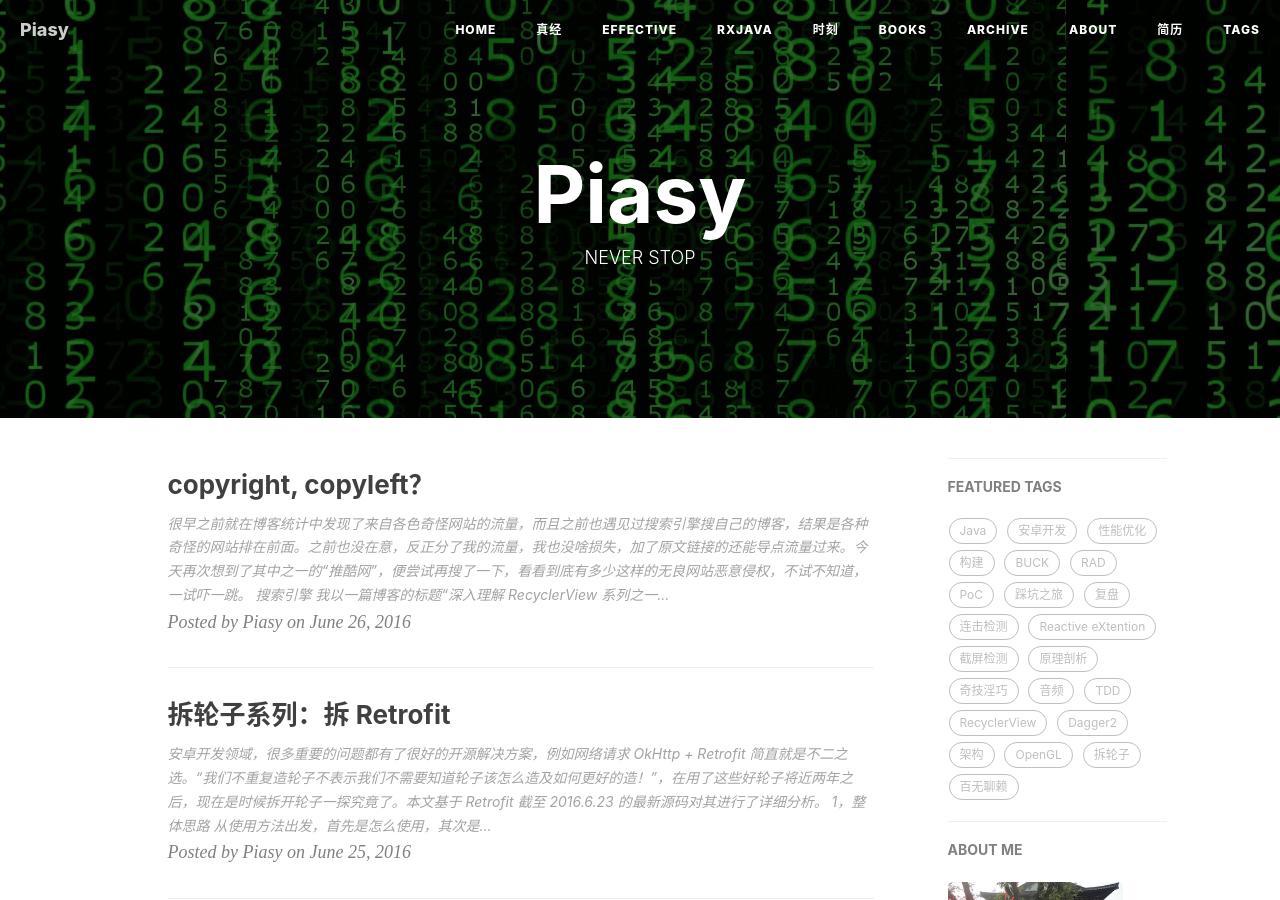
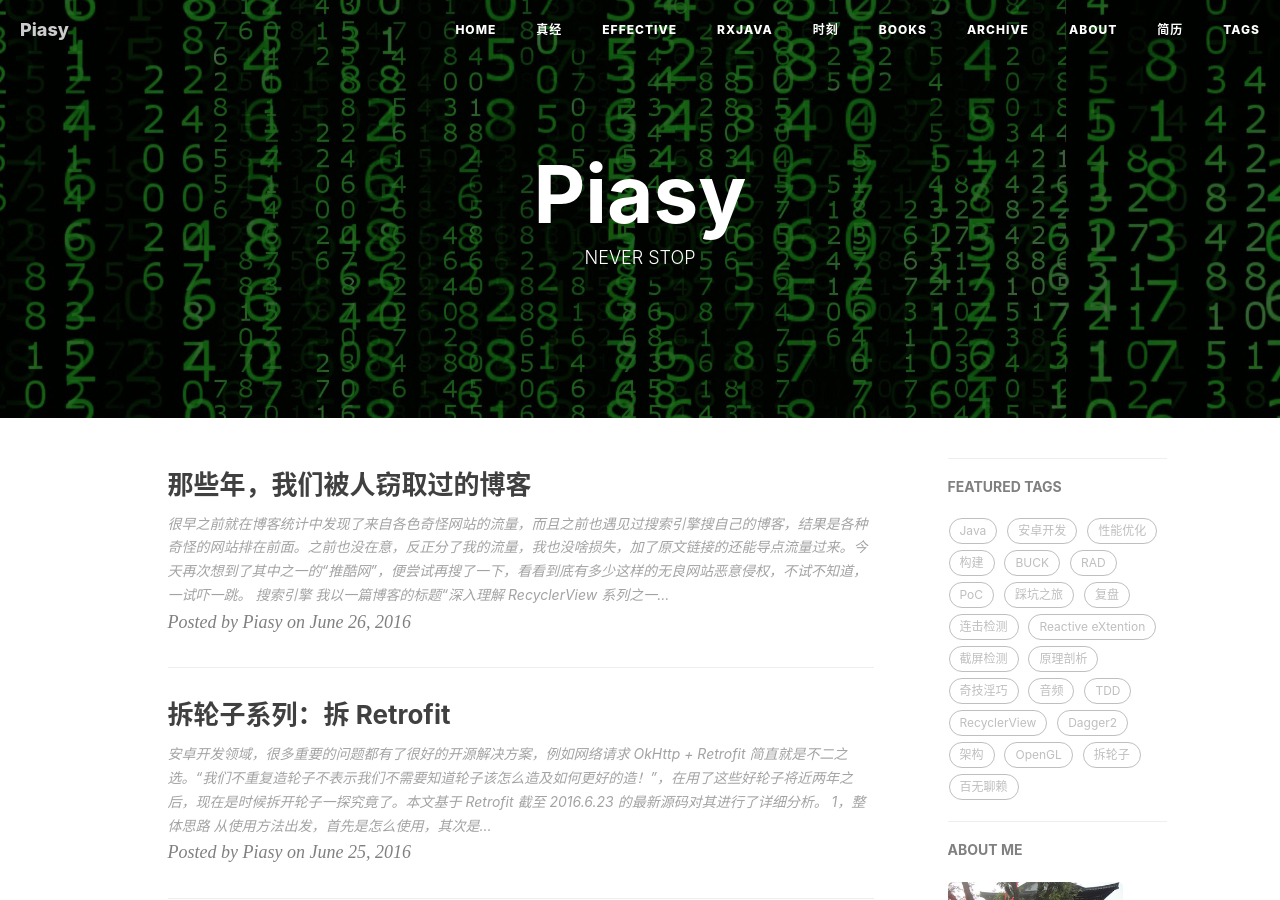
Before and after one commit to anzhidabai/Piasy.github.io, a Jekyll site: the page built from index.html, in a window 1280 px wide and 900 px high. Built offline with Jekyll 4.4.1, drawn with Linux system fonts in a browser that asks for light colours; the list of posts is cut into pages by our own code; comment, search, counter and statistics services are not loaded.

Commit message:
change title

```diff
--- a/_posts/2016-06-26-copyright.md
+++ b/_posts/2016-06-26-copyright.md
@@ -1,6 +1,6 @@
 ---
 layout: post
-title: copyright, copyleft？
+title: 那些年，我们被人窃取过的博客
 tags:
     - 百无聊赖
 ---
```
